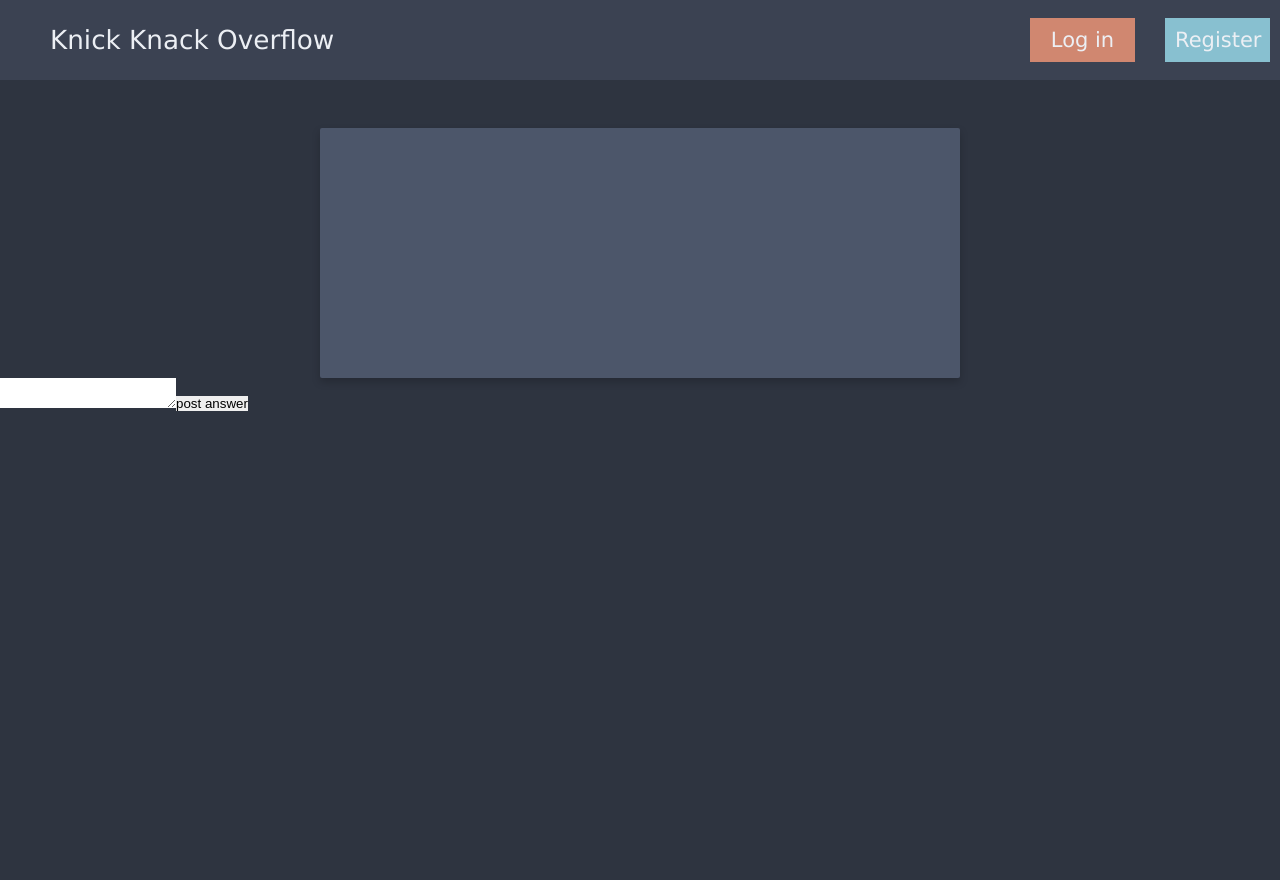
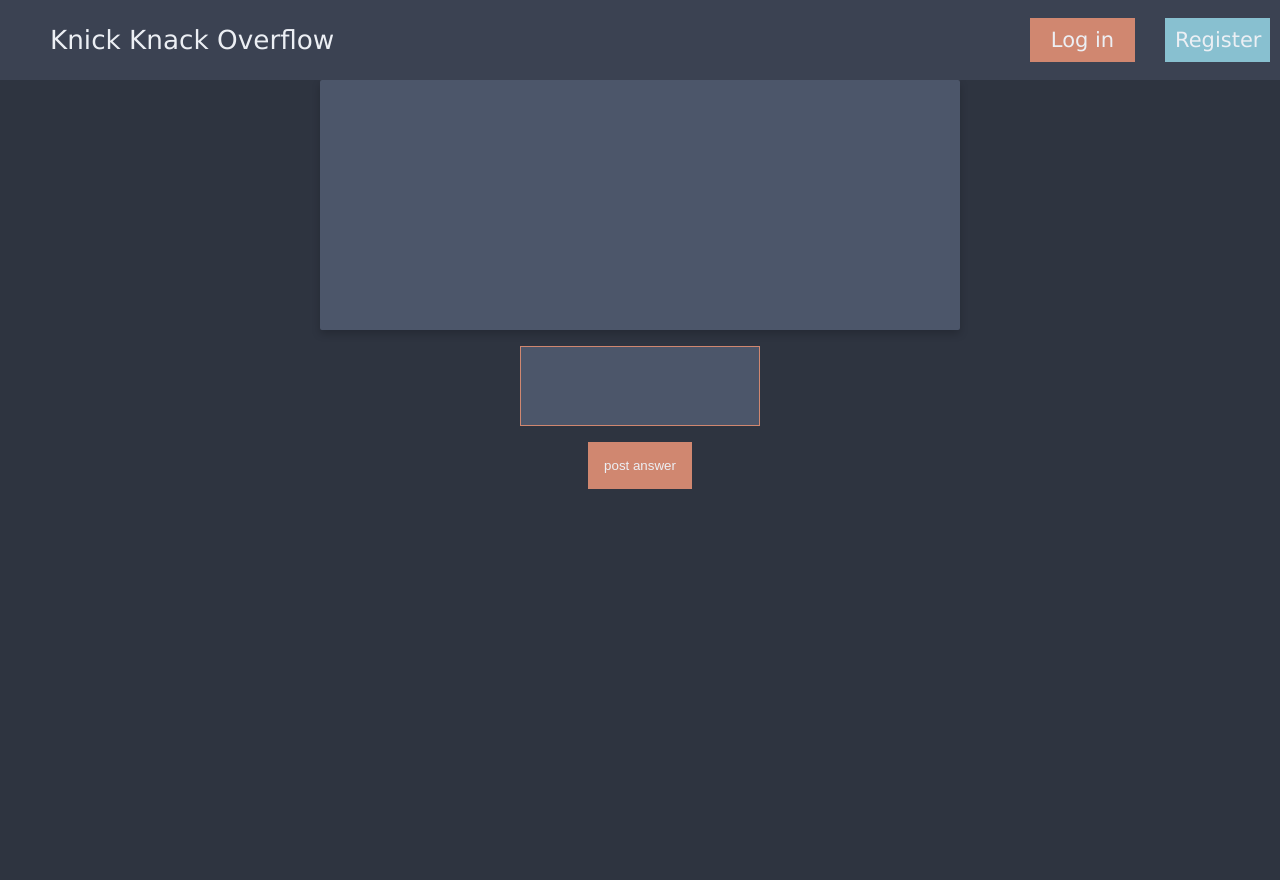
Before and after one commit to cra88y/knick-knack-overflow, a Node server app: template views/question.pug in a window 1280 px wide. Before the commit the page ends 411 px from the top, so only its background shows below. Run offline with Node 20, Linux system fonts and the light colour scheme; the template is opened without the code that fills it, so the values that code supplies are empty; some libraries are stand-ins or nearby versions.

Commit message:
more styles

```diff
--- a/public/stylesheets/reset.css
+++ b/public/stylesheets/reset.css
@@ -1,7 +1,12 @@
 body {
   background-color: #2e3440;
   font: 14px "Lucida Grande", Helvetica, Arial, sans-serif;
-  margin-top: 10%;
+  margin-top: 5rem;
+
+  height: 100%;
+}
+html {
+  height: 100%;
 }
 
 a {
@@ -36,7 +41,10 @@ ul li {
   margin-left: 30px;
   list-style: none;
 }
-
+.questions-container {
+  overflow-y: hidden;
+  overflow-x: hidden;
+}
 .question-card {
   border-radius: 2px;
   overflow: hidden;
@@ -128,3 +136,35 @@ ul li {
   color: #eceff4;
   font-size: 1.25em;
 }
+.write-answer-container {
+  display: flex;
+  flex-direction: column;
+  justify-content: center;
+  align-items: center;
+}
+.write-answer-container > * {
+  display: block;
+  text-align: center;
+}
+.answerContents {
+  margin: 1rem;
+  color: #eceff4;
+  background-color: #4c566a;
+  display: block;
+  white-space: normal;
+  -moz-text-align-last: center; /* Firefox 12+ */
+  text-align-last: center;
+  resize: none;
+  width: 15rem;
+  height: 5rem;
+  border: solid #d08770 1px;
+}
+.answerContents:focus {
+  outline: none;
+  border: solid #d08770 3px;
+}
+.answer-btn {
+  padding: 1rem;
+  background-color: #d08770;
+  color: #eceff4;
+}
--- a/views/question.pug
+++ b/views/question.pug
@@ -7,8 +7,8 @@ block content
       each answer in answers
         p(class=`answer-${answer.id}`)
           include answer-card
-  div(class=write_answer)
+  div(class="write-answer-container")
       form(action=`/api/answers/${question.id}`, method="post")
         +field("", "_csrf", csrfToken, "hidden")
         textarea(class="answerContents" name="answerContents")
-        button post answer
+        button(class="answer-btn") post answer
```
